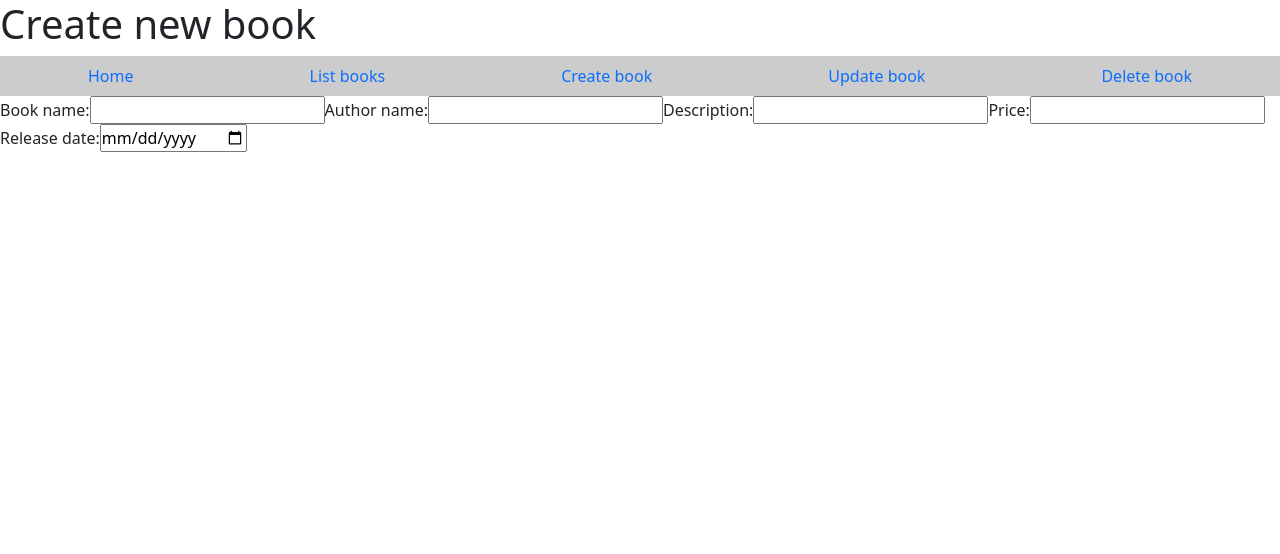
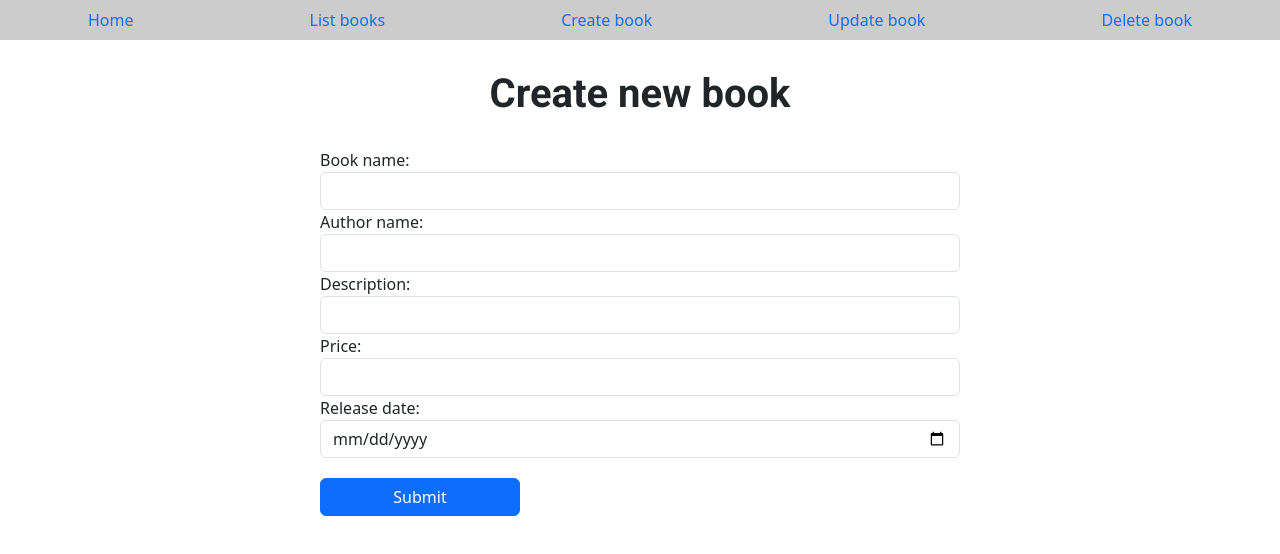
Before and after one commit to V1nicius00/learning-angular, an Angular app: page /create in a window 1280 px wide. Shown: the top 554 px of the page. Built offline with nearby package versions, Linux system fonts and the light colour scheme.

Commit message:
creating new form for create book

```diff
--- a/src/app/components/create-book/create-book.component.css
+++ b/src/app/components/create-book/create-book.component.css
@@ -0,0 +1,18 @@
+form{
+    width: 50vw;
+    margin: 0 auto;
+    display: flex;
+    justify-content: center;
+    flex-direction: column;
+}
+
+button{
+    margin-top: 20px;
+    width: 200px;
+}
+
+h1{
+    font-family: 'Roboto', sans-serif;
+    margin: 30px;
+    text-align: center;
+}
--- a/src/app/components/create-book/create-book.component.html
+++ b/src/app/components/create-book/create-book.component.html
@@ -1,18 +1,25 @@
+<nav-bar></nav-bar>
 <h1>Create new book</h1>
-
-<nav-bar></nav-bar>
-
-<label for="bookName">Book name:</label>
-<input id="bookName" type="text">
-
-<label for="author">Author name:</label>
-<input id="author" type="text">
-
-<label for="description">Description:</label>
-<input id="description" type="text">
-
-<label for="price">Price:</label>
-<input id="price" type="number">
-
-<label for="releaseDate">Release date:</label>
-<input id="releaseDate" type="date">
+<form>
+    <div class="form-group">
+      <label for="bookName">Book name:</label>
+      <input type="text" class="form-control" id="bookName">
+    </div>
+    <div class="form-group">
+      <label for="author">Author name:</label>
+      <input type="text" class="form-control" id="author">
+    </div>
+    <div class="form-group">
+      <label for="description">Description:</label>
+      <input type="text" class="form-control" id="description">
+    </div>
+    <div class="form-group">
+      <label for="price">Price:</label>
+      <input type="number" class="form-control" id="price">
+    </div>
+    <div class="form-group">
+      <label for="releaseDate">Release date:</label>
+      <input type="date" class="form-control" id="releaseDate">
+    </div>
+    <button type="submit" class="btn btn-primary">Submit</button>
+  </form>
```
